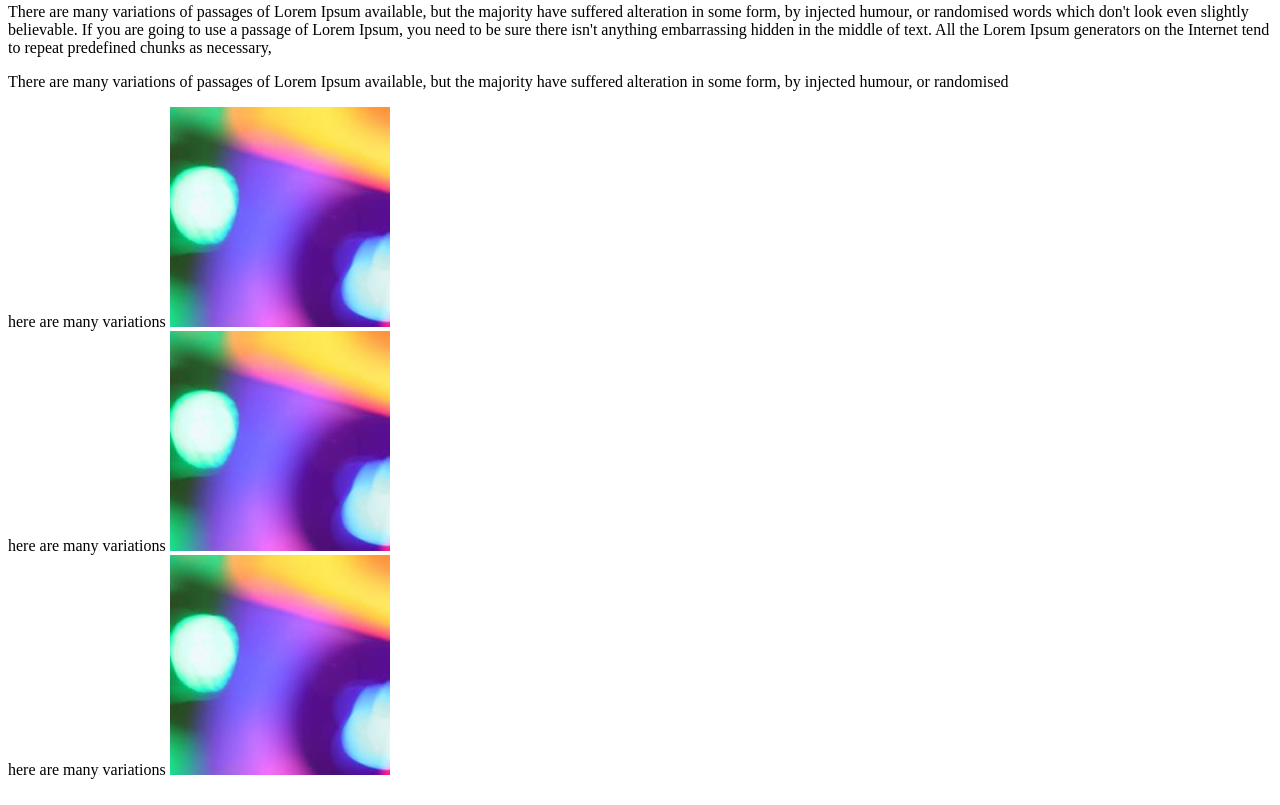
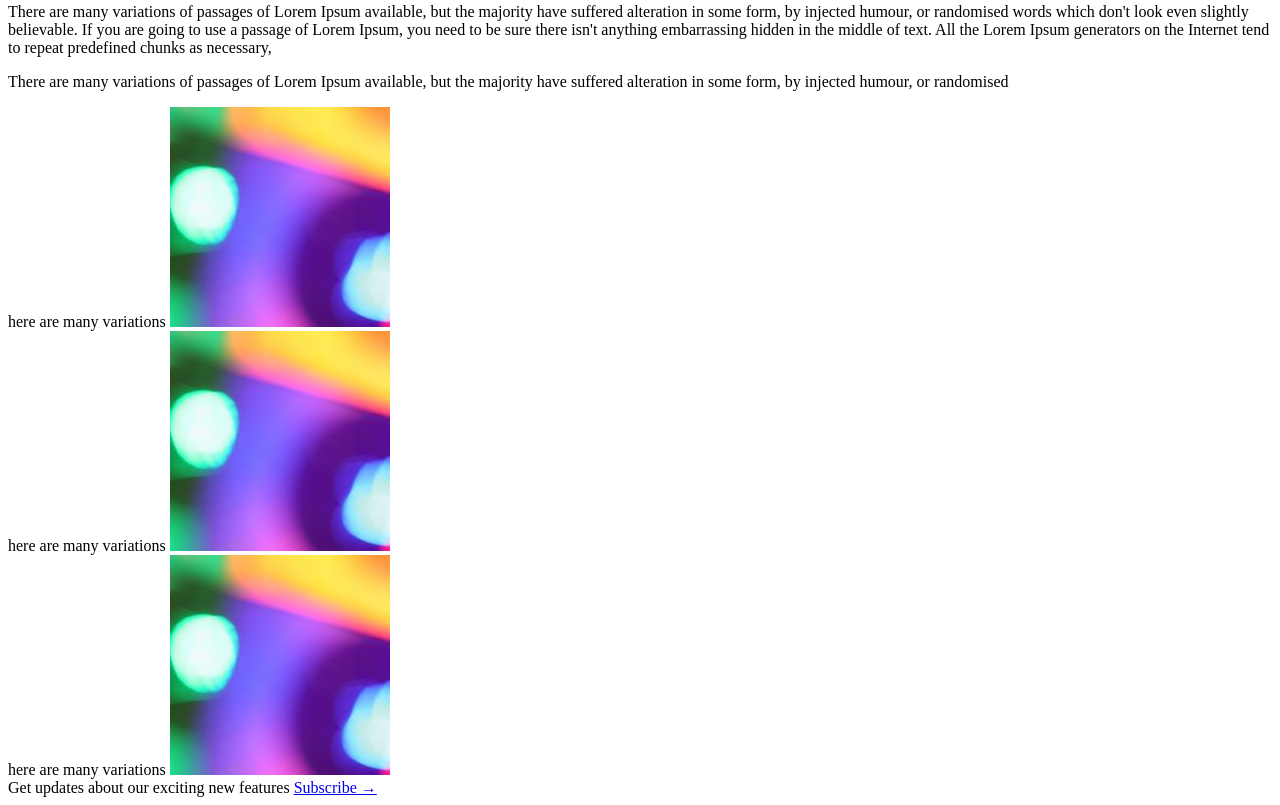
Before and after one commit to psanjeetprdxn/National-academy, a plain HTML site: page index.html in a window 1280 px wide. Shown: the part 894-1699 px from the top of the page. Drawn offline with Linux system fonts and the light colour scheme.

Commit message:
promotion section

```diff
--- a/index.html
+++ b/index.html
@@ -71,5 +71,11 @@
         </div>
       </div>
     </section>
+
+    <!-- Promotion -->
+    <section>
+      <label>Get updates about our exciting new features</label>
+      <a href="#">Subscribe  &#8594;</a>
+    </section>
   </body>
 </html>
```
